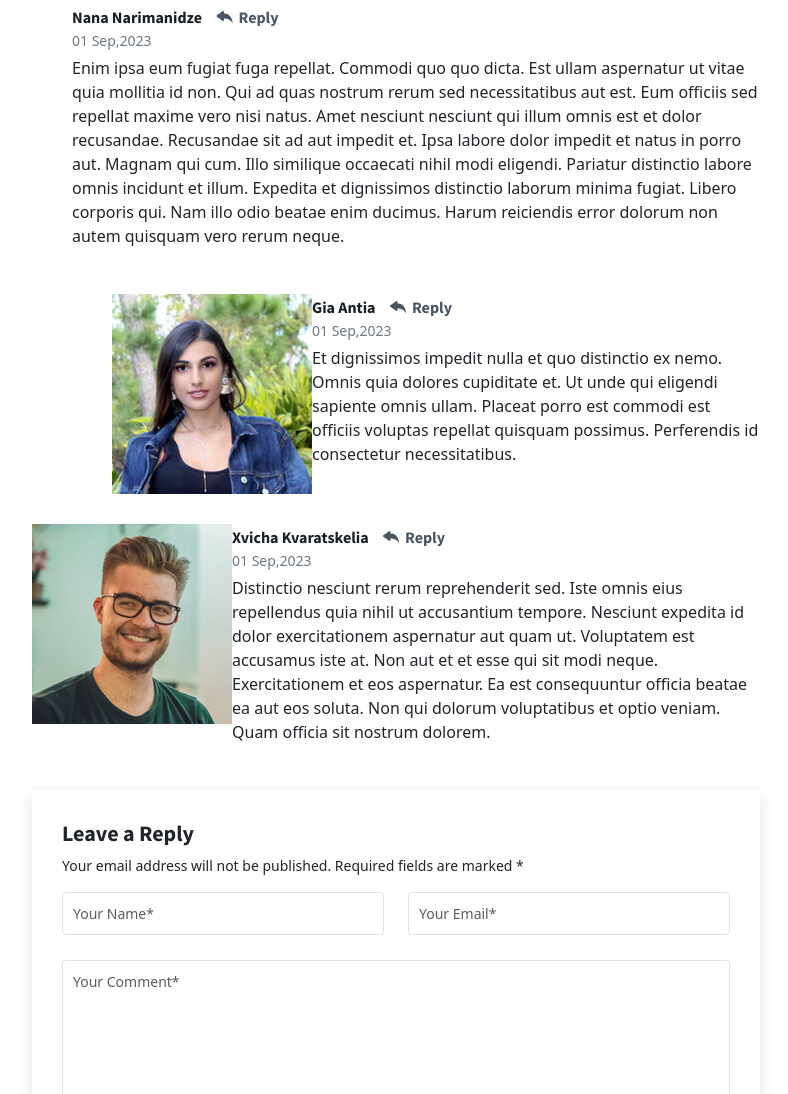
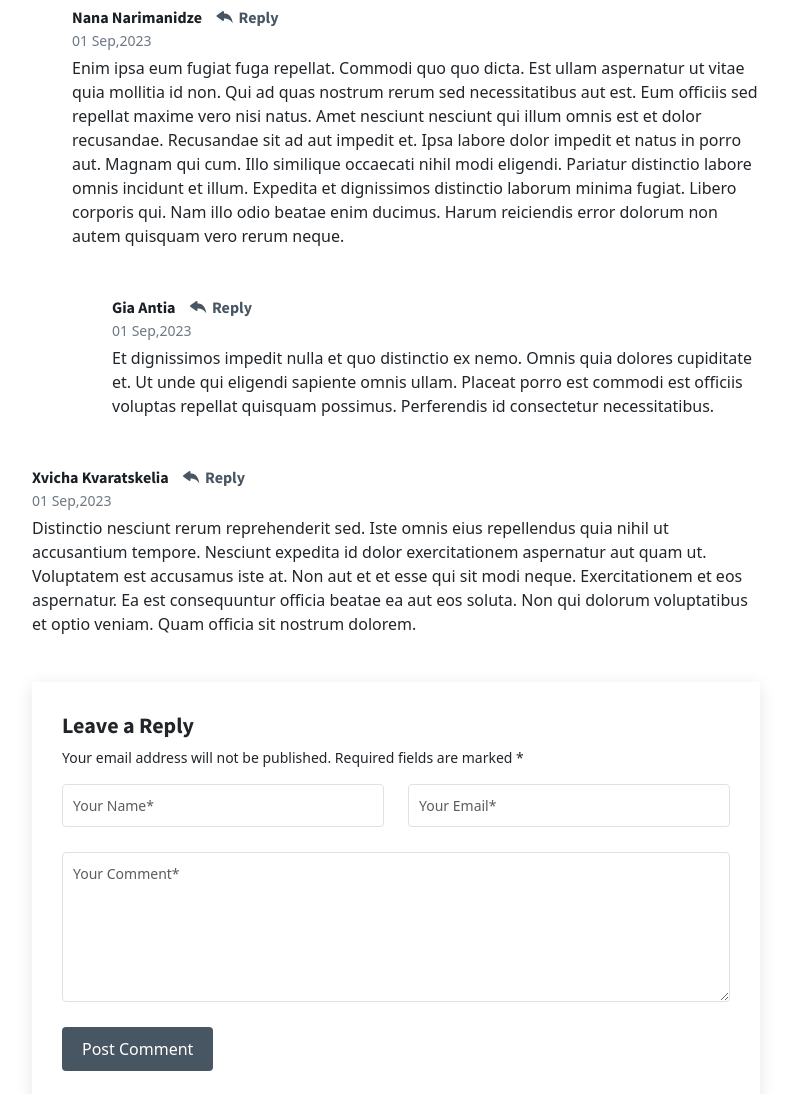
Before and after one commit to webirakli/webirakli.github.io, a plain HTML site: page blog-details.html in a window 1280 px wide. Shown: the part 3060-4154 px from the top of the page, without its empty margins (50-838 px from the left). Drawn offline with nearby package versions, Linux system fonts and the light colour scheme.

Commit message:
update 03

```diff
--- a/blog-details.html
+++ b/blog-details.html
@@ -210,7 +210,6 @@
 
                   <div id="comment-reply-2" class="comment comment-reply">
                     <div class="d-flex">
-                      <div class="comment-img"><img src="img/blog/comments-4.jpg" alt=""></div>
                       <div>
                         <h5><a href="">Gia Antia</a> <a href="#" class="reply"><i class="bi bi-reply-fill"></i> Reply</a></h5>
                         <time datetime="2023-01-01">01 Sep,2023</time>
@@ -225,7 +224,6 @@
 
               <div id="comment-3" class="comment">
                 <div class="d-flex">
-                  <div class="comment-img"><img src="img/blog/comments-5.jpg" alt=""></div>
                   <div>
                     <h5><a href="">Xvicha Kvaratskelia</a> <a href="#" class="reply"><i class="bi bi-reply-fill"></i> Reply</a></h5>
                     <time datetime="2023-01-01">01 Sep,2023</time>
```
